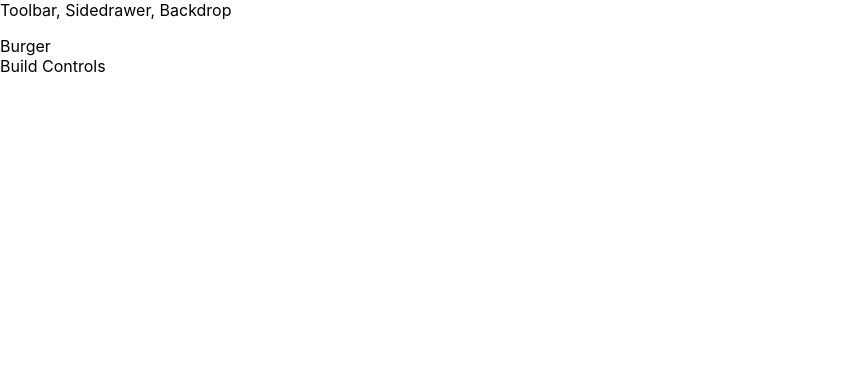
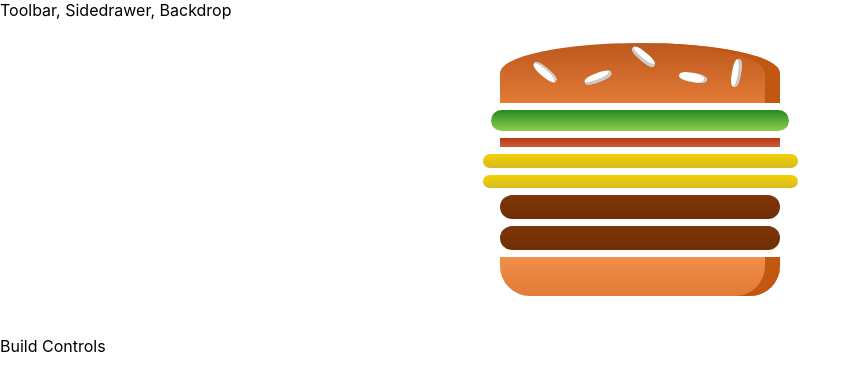
Before and after one commit to AleksandarVasilevski/burger-builder, a React (Create React App) app: page / in a window 1280 px wide. Shown: the top 390 px of the page, without its empty margins (0-860 px from the left). Built offline with nearby package versions, Linux system fonts and the light colour scheme.

Commit message:
added proptypes validation and dynamic burger ingredients

```diff
--- a/src/components/Burger/Burger.js
+++ b/src/components/Burger/Burger.js
@@ -0,0 +1,21 @@
+import React from 'react';
+import classes from './Burger.module.css';
+import BurgerIngredient from './BurgerIngredient/BurgerIngredient';
+
+const burger = (props) => {
+    const transformedIngredients = Object.keys(props.ingredients)
+        .map(igKey => {
+            return [...Array(props.ingredients[igKey])].map((_, i) => {
+                return <BurgerIngredient key={igKey + i} type={igKey} />
+            });
+        });
+    return(
+        <div className={classes.Burger}>
+            <BurgerIngredient type="bread-top" />
+            {transformedIngredients}
+            <BurgerIngredient type="bread-bottom" />
+        </div>
+    );
+};
+
+export default burger;
--- /dev/null
+++ b/src/components/Burger/Burger.module.css
@@ -0,0 +1,30 @@
+.Burger {
+    width: 100%;
+    margin: auto;
+    height: 250px;
+    overflow: scroll;
+    text-align: center;
+    font-weight: bold;
+    font-size: 1.2rem;
+}
+
+@media (min-width: 1000px) and (min-height: 700px) {
+    .Burger {
+        width: 700px;
+        height: 600px;
+    }
+}
+
+@media (min-width: 500px) and (min-height: 401px) {
+    .Burger {
+        width: 450px;
+        height: 500px;
+    }
+}
+
+@media (min-width: 500px) and (min-height: 400px) {
+    .Burger {
+        width: 350px;
+        height: 300px;
+    }
+}
--- a/src/components/Burger/BurgerIngredient/BurgerIngredient.js
+++ b/src/components/Burger/BurgerIngredient/BurgerIngredient.js
@@ -1,10 +1,12 @@
-import React from 'react';
+import React, {Component} from 'react';
 import classes from './BurgerIngredient.module.css';
+import PropTypes from 'prop-types';
 
-const burgerIngredient = (props) => {
+class BurgerIngredient extends Component{
+  render(){
     let ingredient = null;
 
-  switch(props.type){
+    switch(this.props.type){
       case('bread-bottom'):
         ingredient = <div className={classes.BreadBottom}></div>;
         break;
@@ -32,6 +34,11 @@
         ingredient = null;
     }
     return ingredient;
+  }
+}
+
+BurgerIngredient.propTypes = {
+  type: PropTypes.string.isRequired
 };
 
-export default burgerIngredient;
+export default BurgerIngredient;
--- a/src/containers/BurgerBuilder/BurgerBuilder.js
+++ b/src/containers/BurgerBuilder/BurgerBuilder.js
@@ -1,11 +1,22 @@
 import React, {Component} from 'react';
 import Aux from '../../hoc/Auxiliary';
+import Burger from '../../components/Burger/Burger';
 
 class BurgerBuilder extends Component{
+
+  state = {
+    ingredients: {
+      salad: 1,
+      bacon: 1,
+      cheese: 2,
+      meat: 2
+    }
+  }
+
   render(){
    return(
      <Aux>
-       <div>Burger</div>
+       <Burger ingredients={this.state.ingredients}/>
        <div>Build Controls</div>
      </Aux>
    );
```
Also changed, not shown: 1 other file (tests, documents, lock files or other folders). Lines whose indentation alone changed are shown as unchanged.
